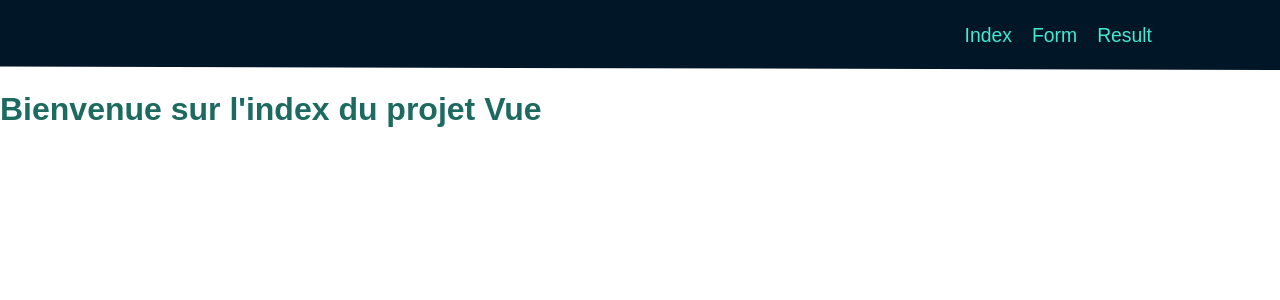
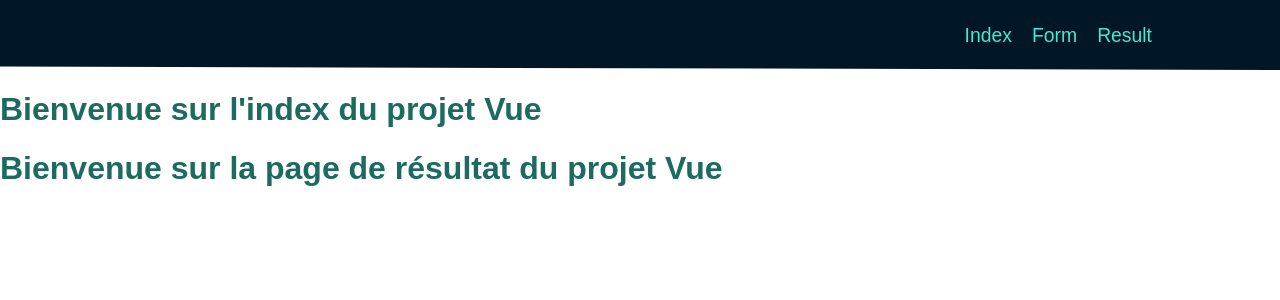
Before and after one commit to Noxtaria/projet-vue-10_2022, a Vue app: page / in a window 1280 px wide. Shown: the top 300 px of the page. Built offline with nearby package versions, Linux system fonts and the light colour scheme.

Commit message:
Ajout du composant Result dans l'Index

```diff
--- a/src/pages/Index.vue
+++ b/src/pages/Index.vue
@@ -2,15 +2,17 @@
   <div>
     <h1>Bienvenue sur l'index du projet Vue</h1>
 
-
+    <Result />
   </div>
 
 
 
-  </template>
+</template>
 
-  <script>
-    export default {
-    name: "IndexComponent",
+<script>
+import Result from '@/components/Result.vue';
+export default {
+  name: "IndexComponent",
+  components: { Result }
 }
-  </script>
+</script>
```
